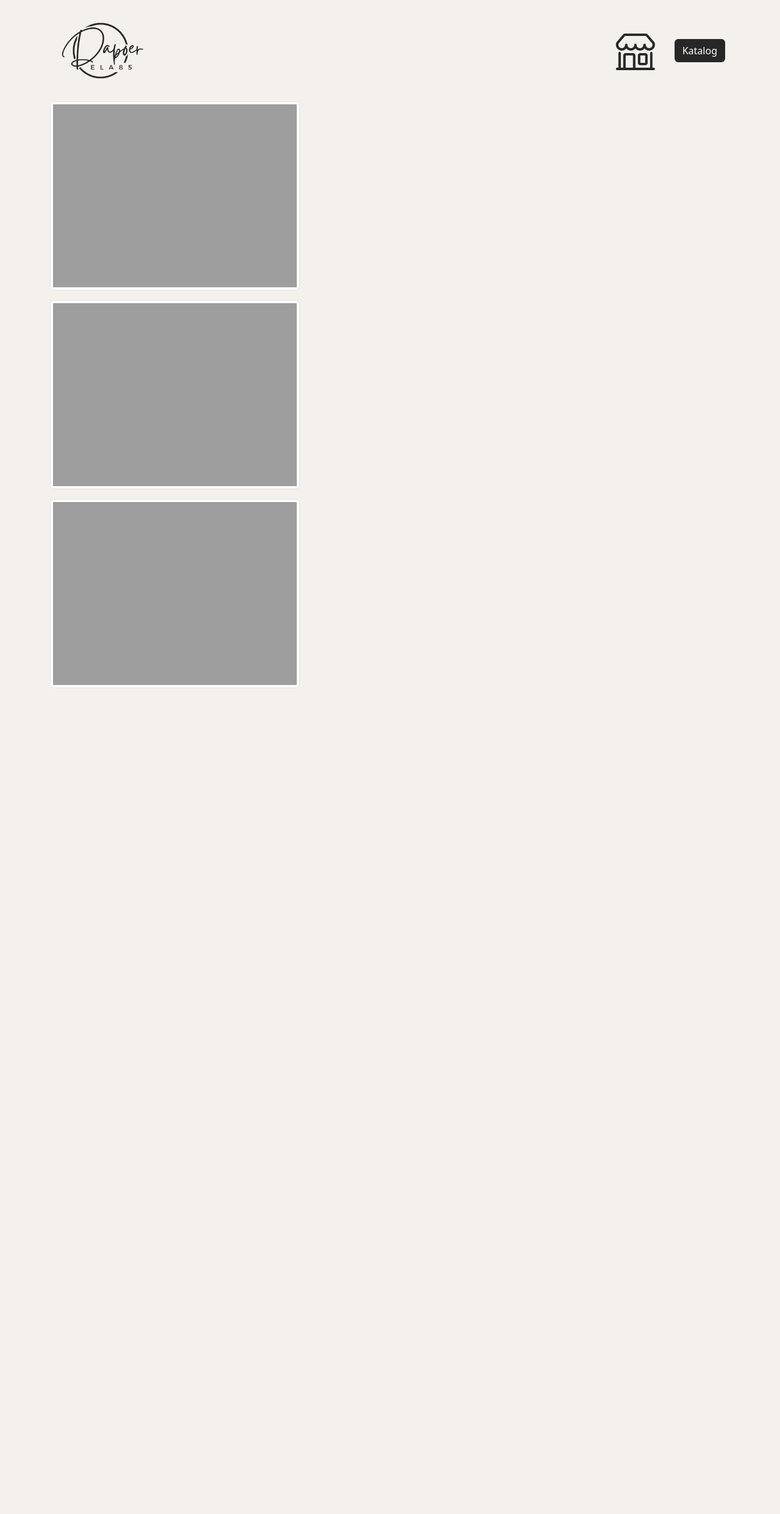
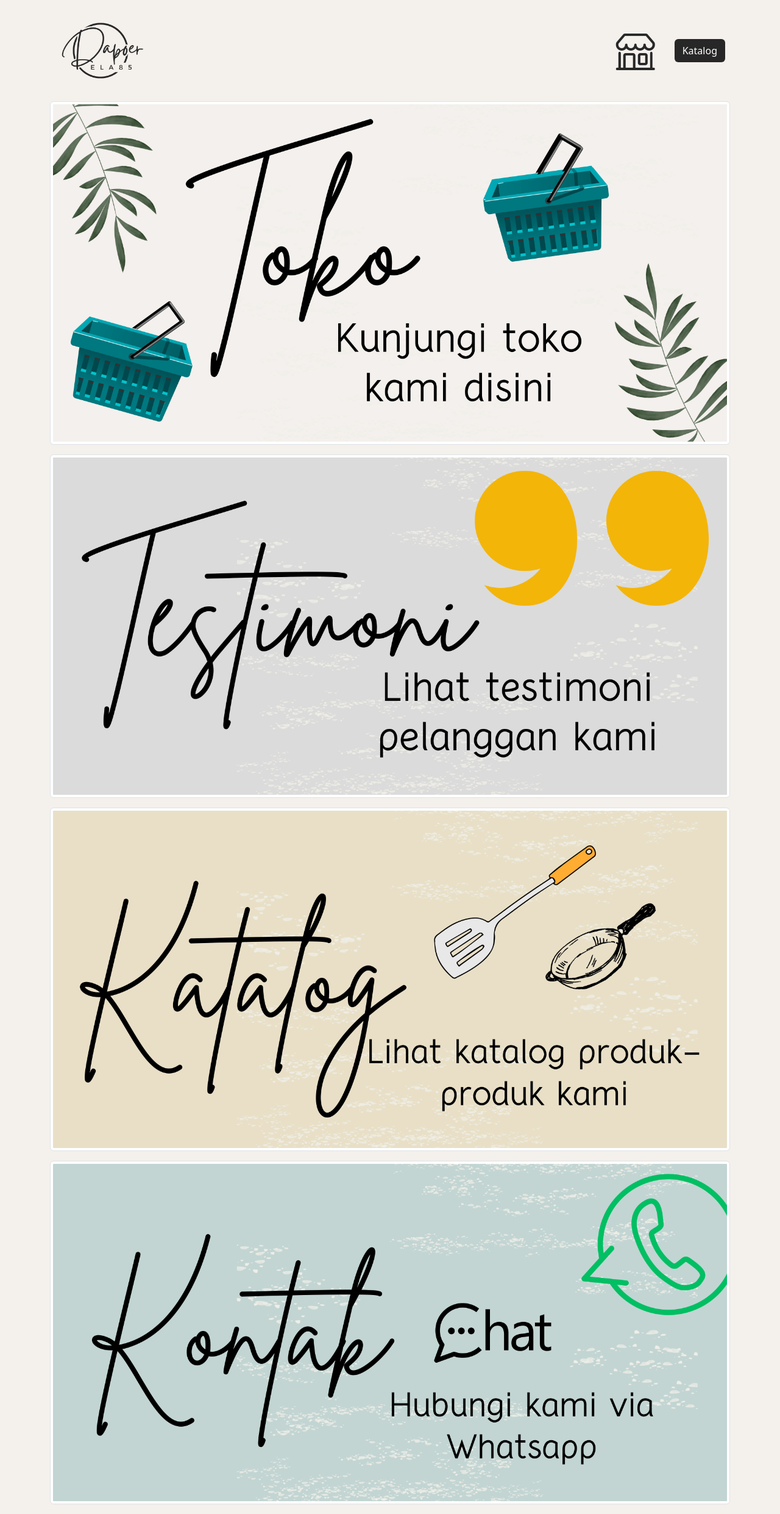
Before and after one commit to dapoerela85/dapoerela85.github.io, a Jekyll site: the page built from index.html, in a window 1280 px wide. Shown: the whole page at 61% size. Built offline with Jekyll 4.4.1, drawn with Linux system fonts in a browser that asks for light colours; nearby versions of some CDN libraries; before the commit the page ends 1144 px from its top, so only the background shows below that.

Commit message:
Update settings.yml

```diff
--- a/_data/settings.yml
+++ b/_data/settings.yml
@@ -1,11 +1,14 @@
 banners:
   - title: Toko Kami
-    img: toko.png
+    img: toko.webp
     weight: 150gr
     url: /store/
   - title: Testimoni Pelanggan
-    img: testimoni.png
+    img: testimoni.webp
     url: /testimonies/
   - title: Katalog Produk
-    img: katalog.png
+    img: katalog.webp
     url: https://wa.me/c/6285172211985
+  - title: Kontak Kami
+    img: kontak.webp
+    url: https://wa.me/6285172211985
```
